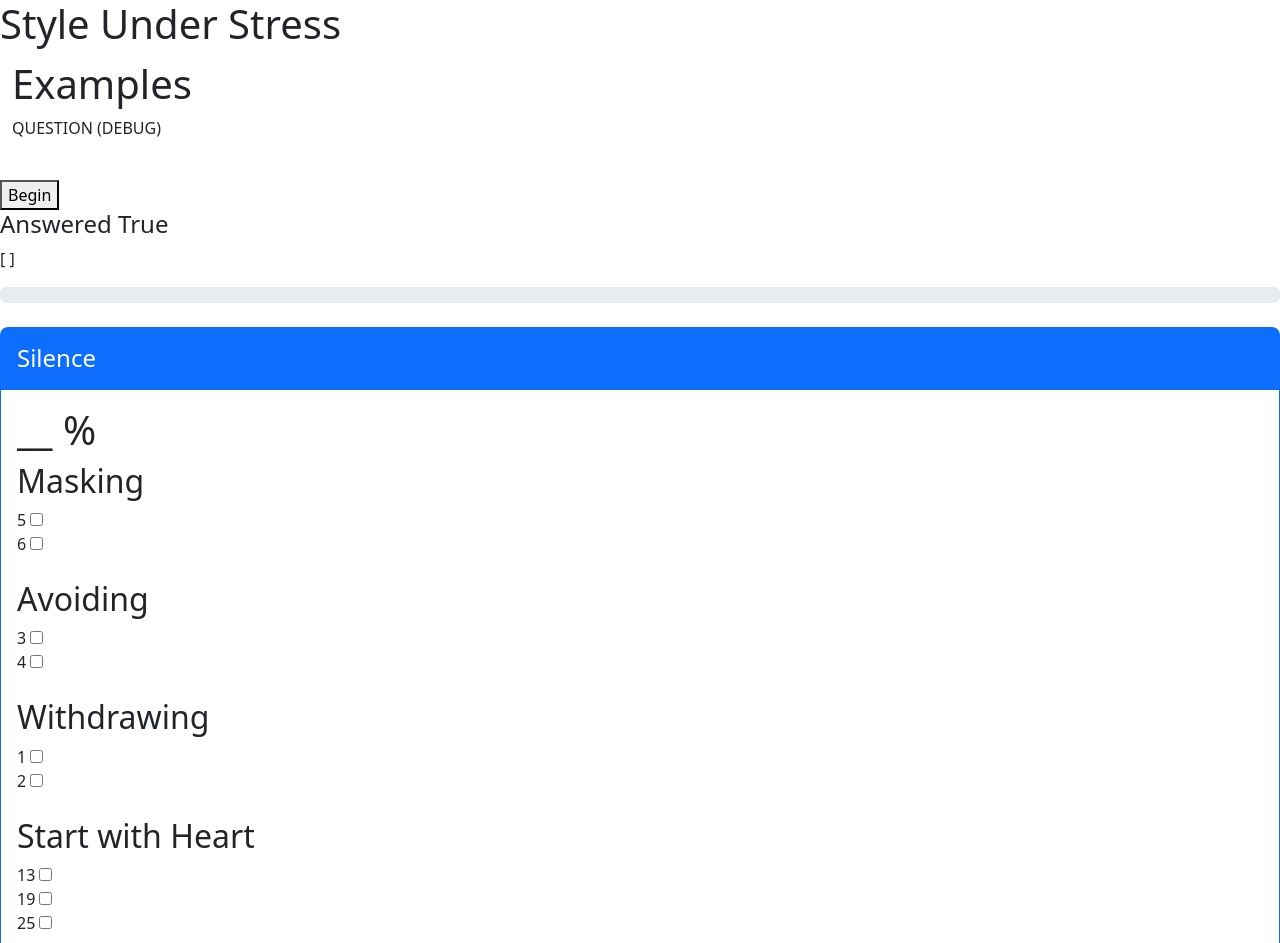
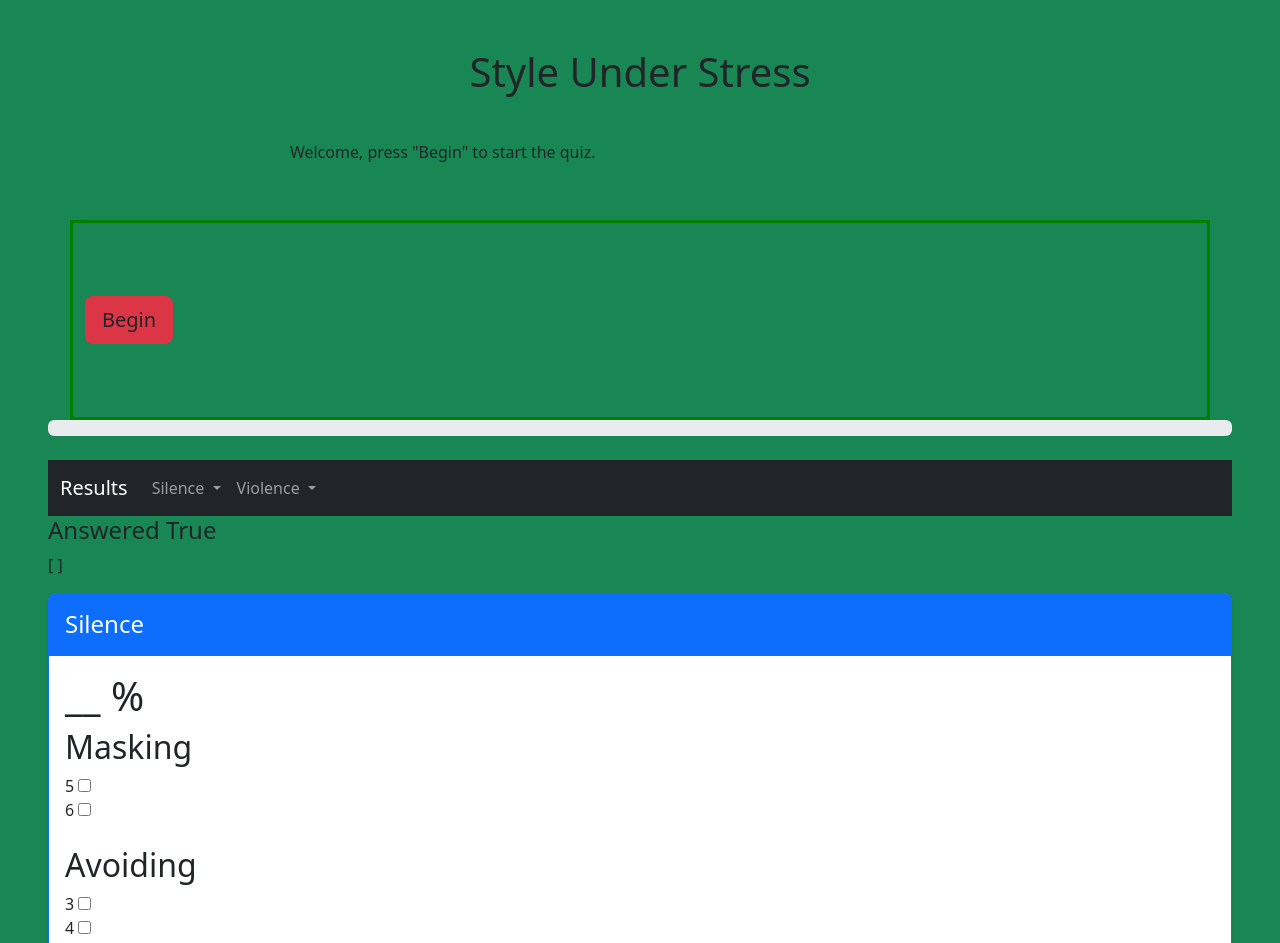
Before and after one commit to RhytoLeaf/StyleUnderStress, a plain HTML site: page index.html in a window 1280 px wide. Shown: the top 943 px of the page. Drawn offline with nearby package versions, Linux system fonts and the light colour scheme.

Commit message:
new push

```diff
--- a/index.html
+++ b/index.html
@@ -1,5 +1,7 @@
-<!--  -->
+<!-- HE -->
 <head>
+  <title>Style Under Stress</title>
+
   <!--  -->
   <link rel="stylesheet" href="./styles.css" />
   <link
@@ -10,43 +12,71 @@
   />
 </head>
 
-<body>
+<body class="bg-success">
+  <!-- TITLE -->
+  <header>
     <h1>Style Under Stress</h1>
+  </header>
 
   <!-- SAMPLE -->
   <div class="container-xxl bd-gutter pt-md-1 pb-md-4">
     <div class="row">
+      <!-- QUESTION PANEL -->
       <div class="col-xl-8">
-        <h1 class="bd-title mt-0">Examples</h1>
+        <h1 id="question-number" class="bd-title mt-0"></h1>
 
-        <p id="question-text" class="bd-lead">QUESTION (DEBUG)</p>
+        <p id="question-text" class="bd-lead">
+          Welcome, press "Begin" to start the quiz.
+        </p>
 
         <div class="d-flex flex-column flex-md-row gap-3">
-                <a class="btn btn-lg bd-btn-lg btn-outline-secondary" id="true-button" style="display: none" onclick="pressTrue()">
+          <a
+            class="btn btn-lg bd-btn-lg btn-outline-secondary"
+            id="true-button"
+            style="display: none"
+            onclick="pressTrue()"
+          >
             True
           </a>
-          <a class="btn btn-lg bd-btn-lg btn-outline-secondary" id="false-button" style="display: none" onclick="pressFalse()">
+          <a
+            class="btn btn-lg bd-btn-lg btn-outline-secondary"
+            id="false-button"
+            style="display: none"
+            onclick="pressFalse()"
+          >
             False
           </a>
         </div>
+      </div>
 
-      </div>
       <div class="col-xl-4 d-lg-flex justify-content-xl-end">
-        <script async="" src="https://cdn.carbonads.com/carbon.js?serve=CKYIKKJL&amp;placement=getbootstrapcom" id="_carbonads_js"></script>
-
+        <script
+          async=""
+          src="https://cdn.carbonads.com/carbon.js?serve=CKYIKKJL&amp;placement=getbootstrapcom"
+          id="_carbonads_js"
+        ></script>
       </div>
     </div>
   </div>
 
-  <!-- BIG OL RED PRESS ME LOOKIN BOI -->
-  <button id="begin-button" onclick="startQuiz()">Begin</button>
+  <!----------------------------------------------
+    START
+    BUTTON
+  ------------------------------------------------>
+
+  <div class="container">
+    <div class="vertical-center">
+      <button
+        id="begin-button"
+        onclick="startQuiz()"
+        class="bg-danger btn btn-lg bd-btn-lg"
+      >
+        Begin
+      </button>
+    </div>
+  </div>
 
   <div id="question-board">
-
-    <!-- LIST OF ANSWERED TRUE (MEANT FOR DEBUGGING) -->
-    <h4>Answered True</h4>
-    <p id="answered-true">[ ]</p>
-
     <!-- Quiz Progress -->
     <div
       class="progress"
@@ -66,9 +96,78 @@
     RESULTS
   -->
 
+  <nav class="navbar navbar-expand-lg navbar-dark bg-dark">
+    <div class="container-fluid">
+      <a class="navbar-brand" href="#">Results</a>
+      <button
+        class="navbar-toggler"
+        type="button"
+        data-bs-toggle="collapse"
+        data-bs-target="#navbarNavDarkDropdown"
+        aria-controls="navbarNavDarkDropdown"
+        aria-expanded="false"
+        aria-label="Toggle navigation"
+      >
+        <span class="navbar-toggler-icon"></span>
+      </button>
+      <div class="collapse navbar-collapse" id="navbarNavDarkDropdown">
+        <ul class="navbar-nav">
+          <li>
+            <a
+              class="nav-link dropdown-toggle"
+              href="#"
+              id="navbarDarkDropdownMenuLink"
+              role="button"
+              data-bs-toggle="dropdown"
+              aria-expanded="false"
+            >
+              Silence
+            </a>
+          </li>
+          <li class="nav-item dropdown">
+            <a
+              class="nav-link dropdown-toggle"
+              href="#"
+              id="navbarDarkDropdownMenuLink"
+              role="button"
+              data-bs-toggle="dropdown"
+              aria-expanded="false"
+            >
+              Violence
+            </a>
+            <ul
+              class="dropdown-menu dropdown-menu-dark"
+              aria-labelledby="navbarDarkDropdownMenuLink"
+            >
+              <li>
+                <a class="dropdown-item" href="#">
+
+
+
+                </a>
+              </li>
+              <li><a class="dropdown-item" href="#">?</a></li>
+              <li><a class="dropdown-item" href="#">?</a></li>
+              <li><a class="dropdown-item" href="#">?</a></li>
+              <li><a class="dropdown-item" href="#">?</a></li>
+              <li><a class="dropdown-item" href="#">?</a></li>
+            </ul>
+          </li>
+        </ul>
+      </div>
+    </div>
+  </nav>
+
+  <div>
+    <!-- LIST OF ANSWERED TRUE (MEANT FOR DEBUGGING) -->
+    <h4>Answered True</h4>
+    <p id="answered-true">[ ]</p>
+
     <!----------------------
     SILENCE
   ----------------------->
+  </div>
+
   <div id="silence-panel">
     <div class="card mb-4 rounded-3 shadow-sm border-primary">
       <div class="card-header py-3 text-bg-primary border-primary">
@@ -76,7 +175,7 @@
       </div>
       <div class="card-body">
         <!-- SILENCE SCORE -->
-        <h1>__ %</h1>
+        <h1 id>__ %</h1>
 
         <!-- MASKING -->
         <div>
@@ -98,7 +197,7 @@
           />
         </div>
 
-        <br>
+        <br />
 
         <!-- AVOIDING GRADE -->
         <h2>Avoiding</h2>
@@ -118,8 +217,8 @@
           onclick="return false;"
         />
 
-        <br>
-        <br>
+        <br />
+        <br />
 
         <!-- WITHDRAWING GRADE -->
         <h2>Withdrawing</h2>
@@ -139,8 +238,8 @@
           onclick="return false;"
         />
 
-        <br>
-        <br>
+        <br />
+        <br />
 
         <!-- HEART GRADE -->
         <h2>Start with Heart</h2>
@@ -168,8 +267,8 @@
           onclick="return false;"
         />
 
-        <br>
-        <br>
+        <br />
+        <br />
 
         <!-- LEARN TO LOOK GRADE -->
         <h2>Learn to Look</h2>
@@ -197,8 +296,8 @@
           onclick="return false;"
         />
 
-        <br>
-        <br>
+        <br />
+        <br />
 
         <!-- MAKE IT SAFE -->
         <h2>Make it safe</h2>
@@ -226,11 +325,11 @@
           onclick="return false;"
         />
 
-        <br>
-        <br>
+        <br />
+        <br />
 
         <!-- MASTER STORIES GRADE -->
-        <h2>Master Stories</h2>
+        <h2>Master my stories</h2>
         <label for="Q16-answer">16</label>
         <input
           id="Q16-answer"
@@ -258,21 +357,20 @@
     </div>
   </div>
 
-
-
   <!-----------------
     VIOLENCE
   ------------------->
 
   <div id="violence-panel">
     <div class="card mb-4 rounded-3 shadow-sm border-primary">
+      <!-- Violence HEARDER -->
       <div class="card-header py-3 text-bg-primary border-primary">
         <h4 class="my-0 fw-normal">Violence</h4>
       </div>
 
       <div class="card-body">
         <h1>__ %</h1>
-        <br>
+        <br />
 
         <!-- CONTROLLING GRADE -->
         <h2>Controlling</h2>
@@ -292,8 +390,8 @@
           onclick="return false;"
         />
 
-    <br>
-    <br>
+        <br />
+        <br />
 
         <!-- LABELLING -->
         <h2>Labeling</h2>
@@ -313,8 +411,8 @@
           onclick="return false;"
         />
 
-    <br>
-    <br>
+        <br />
+        <br />
 
         <div>
           <!-- ATTACKING GRADE -->
@@ -336,8 +434,8 @@
           />
         </div>
 
-    <br>
-    <br>
+        <br />
+        <br />
 
         <div>
           <!-- STATE MY PATH GRADE -->
@@ -367,7 +465,8 @@
           />
         </div>
 
-    <br>
+        <br />
+        <br />
 
         <!-- EXPLORE  -->
         <div>
@@ -396,6 +495,9 @@
             onclick="return false;"
           />
         </div>
+
+        <br />
+        <br />
 
         <div>
           <h2>Move to Action</h2>
@@ -432,4 +534,6 @@
         integrity="sha384-w76AqPfDkMBDXo30jS1Sgez6pr3x5MlQ1ZAGC+nuZB+EYdgRZgiwxhTBTkF7CXvN"
         crossorigin="anonymous"
       ></script>
+    </div>
+  </div>
 </body>
--- a/questions.js
+++ b/questions.js
@@ -15,23 +15,24 @@ function startQuiz() {
 
 function setAnsweredTrueText() {
   document.getElementById("answered-true").innerHTML = answeredTrue.toString();
-
-
 }
 
 function setQuestionText() {
   currentQuestion++;
 
   //update quiz progress bar
-  document.getElementById("quiz-progress").style.width = (currentQuestion/34)*100+'%';
-
+  document.getElementById("quiz-progress").style.width =
+    (currentQuestion / 34) * 100 + "%";
 
   if (currentQuestion > 34) {
     endQuiz();
   } else {
     setAnsweredTrueText();
     document.getElementById("question-text").innerHTML =
-      "Q" + currentQuestion + "\n" + questions[currentQuestion - 1];
+      questions[currentQuestion - 1];
+
+    document.getElementById("question-number").innerHTML =
+      'Question '+currentQuestion;
   }
 }
 
@@ -40,7 +41,7 @@ function pressTrue() {
   answeredTrue.push(currentQuestion);
 
   //Checkbox marked
-  document.getElementById("Q"+currentQuestion+"-answer").checked = true;
+  document.getElementById("Q" + currentQuestion + "-answer").checked = true;
 
   setQuestionText();
 }
@@ -55,7 +56,6 @@ function endQuiz() {
   document.getElementById("true-button").style.display = "none";
   document.getElementById("false-button").style.display = "none";
 }
-
 
 function showResults() {
   document.getElementById("results-panel").style.display = "none";
@@ -96,67 +96,3 @@ const questions = [
   "I find myself in situations where people get their feelings hurt because they thought they would have more of a say in final decisions than they end uphaving.",
   "I get frustrated sometimes at how long it takes some groups to make decisions because too many people are involved.",
 ];
-
-//questions stored in static vars
-//let Q1;
-
-/*
-<h1>Silence</h1>
-<h2>Masking</h2>
-<p>5, 6</p>
- <p id='sp#'> ___%</p>
-
-<h2>Avoiding</h2>
-<p>3, 4</p>
- <p id='sp#'> ___%</p>
-
-<h2>Withdrawing</h2>
-<p>1, 2</p>
- <p id='sp#'> ___%</p>
-
-<h2>Start with Heart</h2>
-<p>13, 19, 25</p>
- <p id='sp#'> ___%</p>
-
-<h2>Learn to Look</h2>
-<p>14, 20, 26</p>
- <p id='sp#'> ___%</p>
-
-<h2>Make it safe</h2>
-<p>15, 21, 27</p>
- <p id='sp#'> ___%</p>
-
-<h2>Master Stories</h2>
-<p>16, 22, 28</p>
- <p id='sp#'> ___%</p>
-
-<br><br>
-
-
-
-<h1>Violence</h1>
-
-<h2>Controlling</h2>
-<p>7, 8</p>
- <p id='vp#'> ___%</p>
-<h2>Labeling</h2>
-<p>9, 10</p>
-
-<h2>Attacking</h2>
-<p>11, 12</p>
- <p id='vp#'> ___%</p>
-
-<h2>STATE my Path</h2>
-<p>17, 23, 29</p>
- <p id='vp#'> ___%</p>
-
-<h2>Explore Others' Paths</h2>
-<p>18, 24, 30</p>
- <p id='vp#'> ___%</p>
-
-<h2>Move to Action</h2>
-<p>31, 32, 33</p>
- <p id='vp#'> ___%</p>
-
-</div>
-*/
--- a/styles.css
+++ b/styles.css
@@ -0,0 +1,34 @@
+body{
+
+    background-color: lightgreen;
+
+    padding: 3rem;
+}
+
+header{
+    text-align: center;
+}
+
+#question-text{
+    margin: 2rem;
+    text-align: center;
+}
+
+#begin-button{
+
+}
+
+
+.container {
+    height: 200px;
+    position: relative;
+    border: 3px solid green;
+  }
+
+  .vertical-center {
+    margin: 0;
+    position: absolute;
+    top: 50%;
+    -ms-transform: translateY(-50%);
+    transform: translateY(-50%);
+  }
```
Lines whose indentation alone changed are shown as unchanged.
